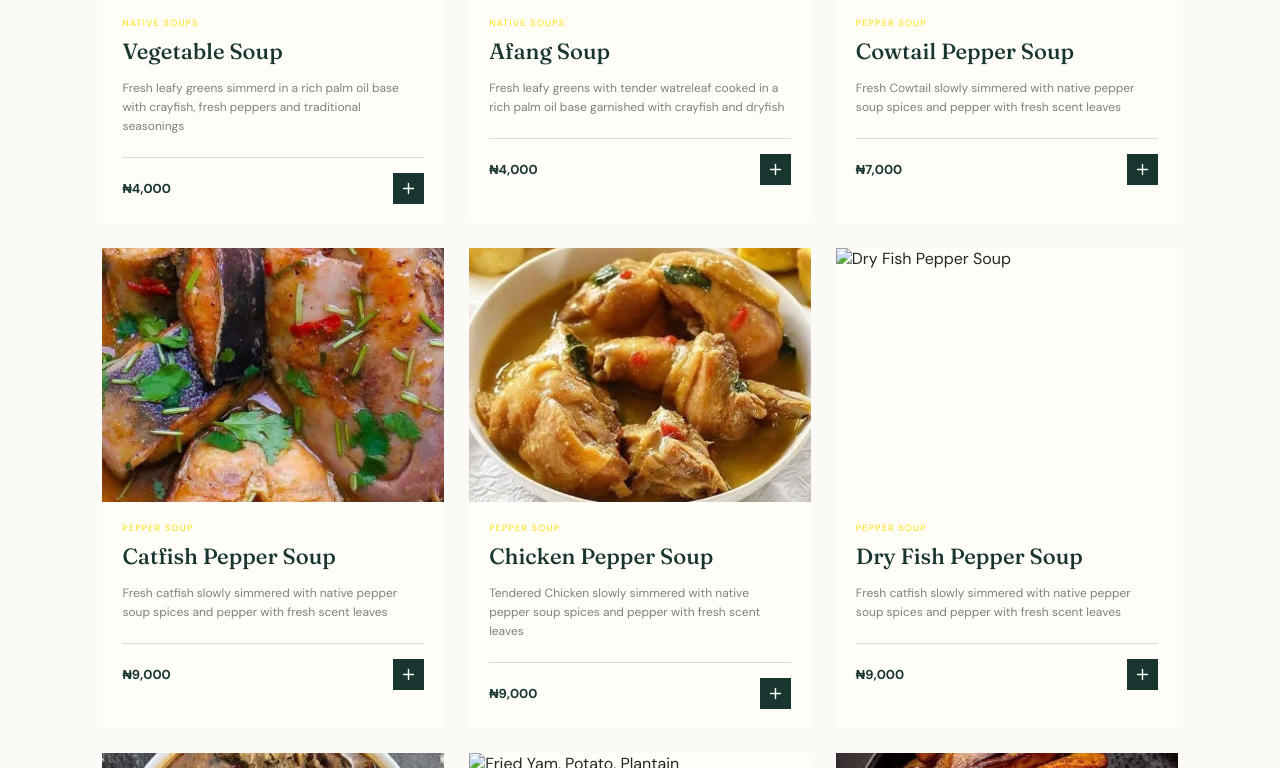
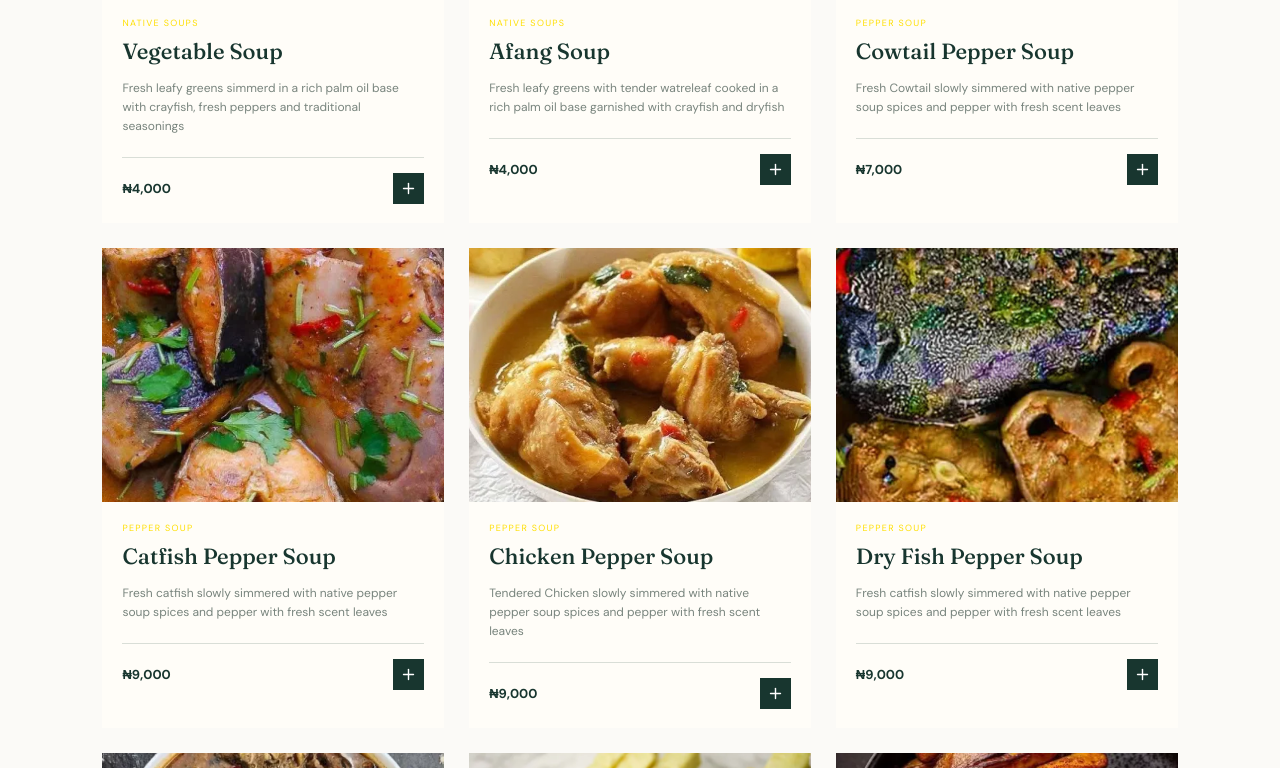
Before and after one commit to P3LLATHEGR8/thereignvella-menu, a plain HTML site: page index.html in a window 1280 px wide. Shown: the part 3460-4228 px from the top of the page. Drawn offline with nearby package versions, Linux system fonts and the light colour scheme.

Commit message:
Update website

```diff
--- a/index.html
+++ b/index.html
@@ -23,7 +23,7 @@
 		<section class="service-band"><div class="service-item"><i data-lucide="leaf"></i><div><strong>Freshly prepared</strong><span>Made in our kitchen, just for you</span></div></div><div class="service-item"><i data-lucide="door-open"></i><div><strong>Delivered with unmistakable flavor</strong><span>Every order is taken with precision and accurate timing</span></div></div><div class="service-item"><i data-lucide="message-circle"></i><div><strong>Easy ordering</strong><span>Complete your order securely on WhatsApp</span></div></div></section>
 	</main>
 
-	<footer id="contact"><div class="footer-brand"><img class="brand-mark" src="vella_logo.png" alt="" /><h2>Every meal feels like home at.</h2><p>Reignvella Suites & Apartments</p></div><div class="footer-detail"><p>For reservations, room service<br />and everything in between.</p><a href="https://wa.me/2348130819692" target="_blank" rel="noreferrer" class="text-link">Chat with us on WhatsApp <i data-lucide="arrow-up-right"></i></a></div><div class="footer-bottom"><span>© 2026 Reignvella</span><span>Victoria Island, Lagos</span><span>08:00 — 22:00 daily</span></div></footer>
+	<footer id="contact"><div class="footer-brand"><img class="brand-mark" src="vella_logo.png" alt="" /><h2>Every meal feels like home at</h2><p>The Reignvella Suites & Apartments</p></div><div class="footer-detail"><p>Contact Us</p><a href="https://wa.me/2348130819692" target="_blank" rel="noreferrer" class="text-link">Chat with us on WhatsApp <i data-lucide="arrow-up-right"></i></a></div><div class="footer-bottom"><span>© 2026 Reignvella</span><span>No. 2 Engr. Biaoseh Obi Drive, Off Makota Avenue, Ibuzor Road, Asaba, Delta State</span><span>08:00 — 22:00 daily</span></div></footer>
 
 	<aside class="cart-drawer" id="cartDrawer" aria-hidden="true"><div class="drawer-head"><div><p class="eyebrow"><span></span> At your service</p><h2>Your order</h2></div><button class="icon-button" id="closeCart" aria-label="Close order"><i data-lucide="x"></i></button></div><div class="cart-items" id="cartItems"></div><div class="cart-footer"><div class="total-row"><span>Estimated total</span><strong id="cartTotal">₦0</strong></div><button class="whatsapp-button" id="checkoutButton" type="button"><i data-lucide="send"></i> Continue on WhatsApp</button><small>You'll confirm your suite details in WhatsApp.</small></div></aside><div class="scrim" id="scrim"></div>
 	<div class="toast" id="toast"><i data-lucide="check"></i><span>Added to your order</span></div>
@@ -131,10 +131,10 @@
 			'Bitters': 'https://images.unsplash.com/photo-1551024709-8f23befc6f87?auto=format&fit=crop&w=900&q=85'
 		};
 		const itemImages = {
-			'French Toast, Toast Bread & Omelet': 'food/French Toast, Toast Bread & Omelet.jfif', 'Moi-Moi & Custard': 'food/Moi-Moi & Custard.jpg', 'Noodles and Egg': 'food/Noodles and Egg.jfif', 'Steamed Pasta and Stew': 'food/Steamed Pasta and Stew.jpeg', 'Jollof Pasta': 'food/Jollof Pasta.jpg', 'Asun Pasta': 'food/Asun Pasta.webp', 'Yam Porridge': 'food/Yam Porridge.jfif', 'Plantain Porridge': 'food/Plantain Porridge.jpg',
-			'Egusi Soup': 'food/Egusi Soup.jfif', 'Oha Soup': 'food/Oha Soup.webp', 'Bitter Leaf Soup': 'food/Bitter Leaf Soup.jfif', 'Nsala Soup': 'food/Nsala Soup.jfif', 'Vegetable Soup': 'food/Vegetable Soup.webp', 'Afang Soup': 'food/Afang Soup.jfif', 'Cowtail Pepper Soup': 'food/Cowtail Pepper Soup.jfif', 'Catfish Pepper Soup': 'food/Catfish Pepper Soup.webp', 'Chicken Pepper Soup': 'food/Chicken Pepper Soup.webp', 'Dry Fish Pepper Soup': 'food/Dry Fish Pepper Soup.jfif', 'Goat Meat Pepper Soup': 'food/Goat Meat Pepper Soup.webp',
-			'Fried Yam, Potato, Plantain': 'food/Fried Yam, Potato, Plantain.jfif', 'Jollof Rice': 'food/Jollof Rice.webp', 'Fried Rice': 'food/Fried Rice.webp', 'Asun Jollof Rice': 'food/Asun Jollof Rice.jpeg', 'Steamed Rice and Stew': 'food/Steamed rice & stew.jfif', 'Eba/Semovita': 'food/Eba semo.jfif', 'Poundo Flour': 'food/Eba.jfif', 'Plantain': 'food/Fried Plantain.jfif', 'Fried, Boiled Yam and Egg Sauce': 'food/Fried, Boiled Yam and Egg Sauce.jfif', 'Fried, Boiled Potato and Egg Sauce': 'food/Fried, Boiled Potato and Egg Sauce.jfif', 'Fried, Boiled Plantain and Egg Sauce': 'food/Fried, Boiled Plantain and Egg Sauce.jfif',
-			'Peppered Snail': 'food/Peppered Snail.webp', 'Beef': 'food/Beef.jfif', 'Goat Meat': 'food/Goat Meat.jfif', 'Cow Tail': 'food/Cow Tail.jfif', 'Croaker Fish': 'food/Croaker Fish.jfif', 'Catfish': 'food/Catfish.jfif', 'Chicken': 'food/Chicken.jfif', 'Turkey': 'food/Turkey.jfif', 'Egg': 'food/Egg.jfif',
+			'French Toast, Toast Bread & Omelet': 'food/French Toast, Toast Bread & Omelet.jfif', 'Moi-Moi & Custard': 'food/Moi-Moi & Custard.jpg', 'Noodles and Egg': 'food/Noodles and Egg.jfif', 'Steamed Pasta and Stew': 'food/Steamed Pasta and Stew.webp', 'Jollof Pasta': 'food/Jollof Pasta.jpg', 'Asun Pasta': 'food/Asun Pasta.webp', 'Yam Porridge': 'food/Yam Porridge.jfif', 'Plantain Porridge': 'food/Plantain Porridge.jpg',
+			'Egusi Soup': 'food/Egusi Soup.jfif', 'Oha Soup': 'food/Oha Soup.webp', 'Bitter Leaf Soup': 'food/Bitter Leaf Soup.jfif', 'Nsala Soup': 'food/Nsala Soup.jfif', 'Vegetable Soup': 'food/Vegetable Soup.webp', 'Afang Soup': 'food/Afang Soup.jfif', 'Cowtail Pepper Soup': 'food/Cowtail Pepper Soup.webp', 'Catfish Pepper Soup': 'food/Catfish Pepper Soup.webp', 'Chicken Pepper Soup': 'food/Chicken Pepper Soup.webp', 'Dry Fish Pepper Soup': 'food/Dry Fish Pepper Soup.webp', 'Goat Meat Pepper Soup': 'food/Goat Meat Pepper Soup.webp',
+			'Fried Yam, Potato, Plantain': 'food/Fried Yam, Potato, Plantain.webp', 'Jollof Rice': 'food/Jollof Rice.webp', 'Fried Rice': 'food/Fried Rice.webp', 'Asun Jollof Rice': 'food/Asun Jollof Rice.jpeg', 'Steamed Rice and Stew': 'food/Steamed rice & stew.webp', 'Eba/Semovita': 'food/Eba semo.webp', 'Poundo Flour': 'food/Eba.jfif', 'Plantain': 'food/Fried Plantain.jfif', 'Fried, Boiled Yam and Egg Sauce': 'food/Fried, Boiled Yam and Egg Sauce.webp', 'Fried, Boiled Potato and Egg Sauce': 'food/Fried, Boiled Potato and Egg Sauce.jpg', 'Fried, Boiled Plantain and Egg Sauce': 'food/Fried, Boiled Plantain and Egg Sauce.jfif',
+			'Peppered Snail': 'food/Peppered Snail.webp', 'Beef': 'food/Beef.webp', 'Goat Meat': 'food/Goat Meat.jfif', 'Cow Tail': 'food/Cow Tail.jfif', 'Croaker Fish': 'food/Croaker Fish.jfif', 'Catfish': 'food/Catfish.webp', 'Chicken': 'food/Chicken.jfif', 'Turkey': 'food/Turkey.webp', 'Egg': 'food/Egg.jfif',
 			'Trophy Beer': 'drinks/Trophy.webp', 'Legend': 'drinks/Legend.jpg', 'Hero': 'drinks/Hero.jfif', 'Life': 'drinks/Life.png', 'Star': 'drinks/Star.jfif', 'Heineken (Big)': 'drinks/Heineken.webp', 'Heineken (Medium)': 'drinks/Heineken.webp', 'Budweiser': 'drinks/Budweiser.jfif', 'Gulder': 'drinks/Gulder.jfif', 'Tiger': 'drinks/Tiger.jfif', 'Medium Stout': 'drinks/Medium Stout.jfif', 'Small Stout': 'drinks/small stout.jfif', 'Flying Fish': 'drinks/Flying Fish.jfif', 'Smirnoff Ice': 'drinks/Smirnoff.webp', 'Smirnoff DB': 'drinks/Smirnoff DB.jfif', 'Desperados': 'drinks/Desperados.jfif', 'Castle Lite': 'drinks/Castle Light.jfif', 'Legend Stout': 'drinks/Legend Stout.jfif', '33 Export': 'drinks/33 export.jfif',
 			'Plastic Coke/Fanta/Sprite': 'drinks/Plastic Coke,Fanta,Sprite.jfif', 'Plastic Coke,Fanta,Sprite': 'drinks/Plastic Coke,Fanta,Sprite.jfif', 'Fayrouz': 'drinks/Fayrouz.jfif', 'Amstel Malt': 'drinks/Amstel Malt.jfif', 'Guinness Malt': 'drinks/Guiness Malt.jfif', 'Hollandia Yoghurt (Plain)': 'drinks/Hollandia Yoghurt (Plain).jfif', 'Hollandia Yoghurt (Strawberry)': 'drinks/Hollandia Yoghurt (Strawberry).jfif', 'Chi Exotic': 'drinks/Chi Exotic.jfif', 'Vita Milk': 'drinks/Vita Milk.jfif', '5 Alive': 'drinks/5 Alive.jfif', 'Water': 'drinks/Bottle Water.jfif', 'Bottle Water': 'drinks/Bottle Water.jfif', 'Black Bullet': 'drinks/Black Bullet.png', 'Predator': 'drinks/predator.jfif', 'Red Bull': 'drinks/redbull.jfif', 'Four Cousins': 'drinks/Four Cousins.jfif', 'Escudo Rojo': 'drinks/Escudo Rojo.jfif', 'Ascon Agor': 'drinks/Asconi Agor.jfif', 'Asconi Agor': 'drinks/Asconi Agor.jfif', 'Jameson Green': 'drinks/Jameson Green.jfif', 'Jameson Black': 'drinks/Jameson Black.jfif', 'Origin Bitters': 'drinks/Origin Bitters.jfif', 'Action Bitters': 'drinks/Action Bitters.jfif', 'Lacoco': 'drinks/Lacoco.jfif'
 		};
```
